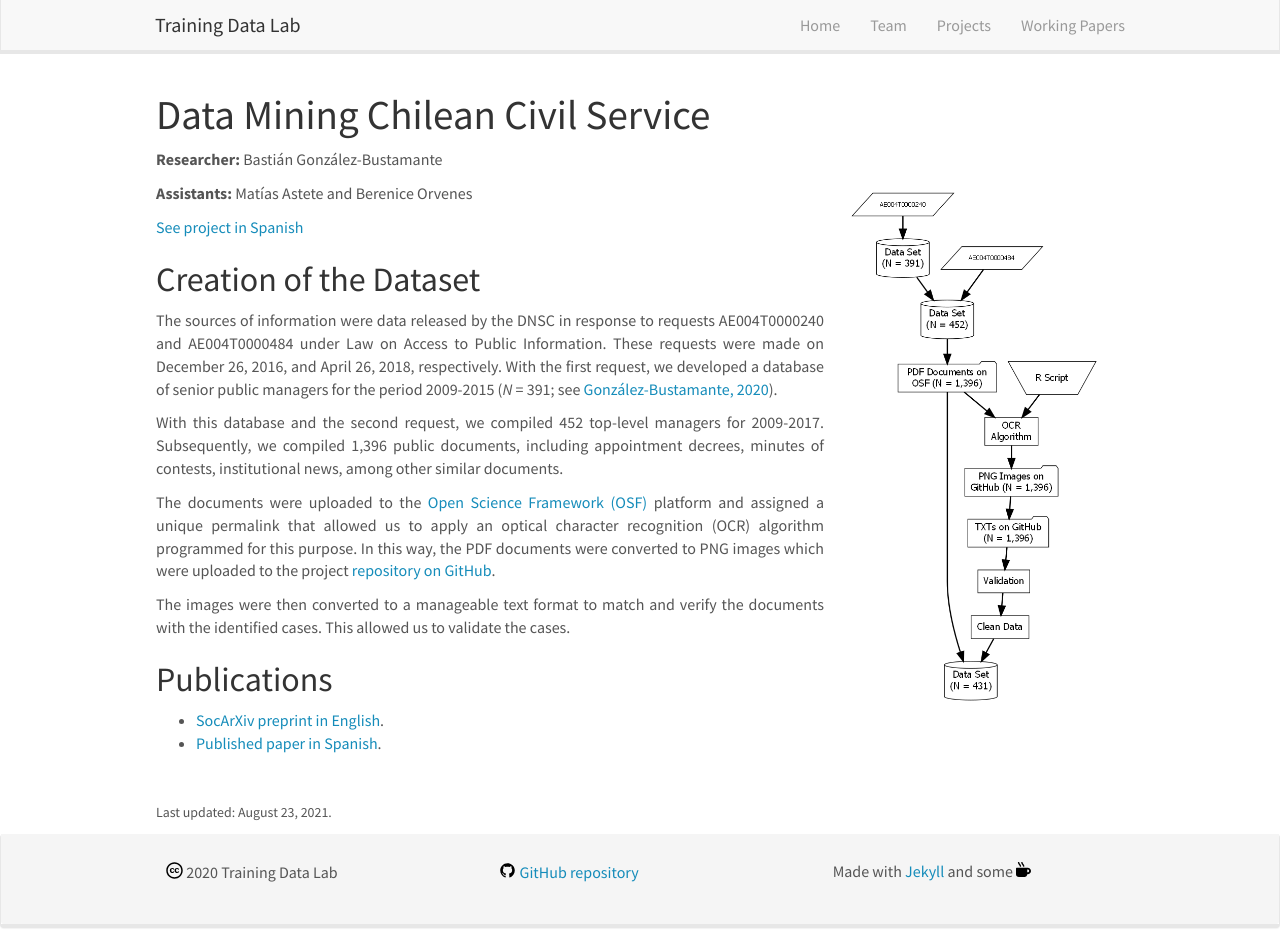
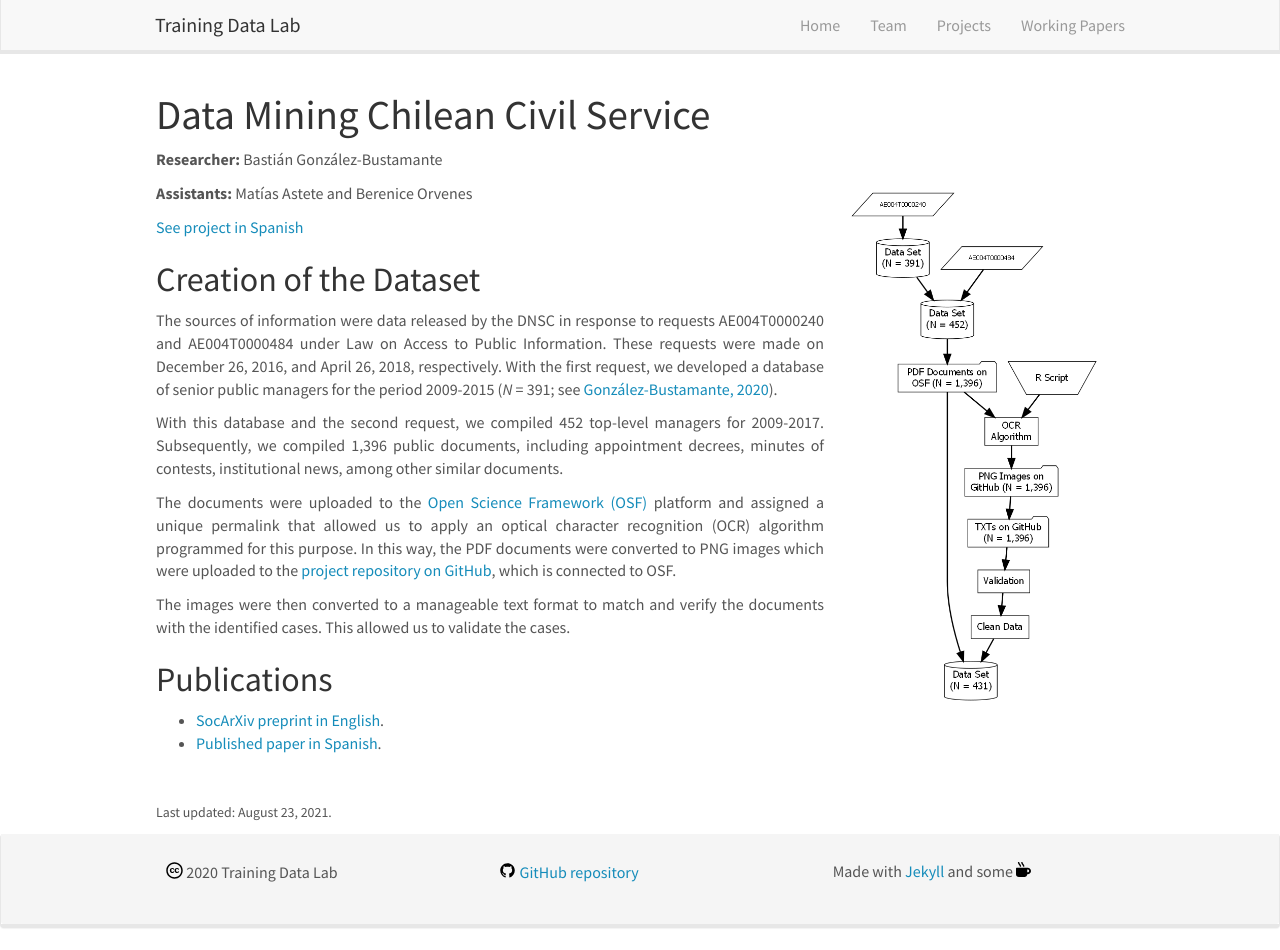
Before and after one commit to training-datalab/old-training-datalab.com, a Jekyll site: the page built from _pages/data-mining-civil-service.md, in a window 1280 px wide and 950 px high. Built offline with Jekyll 4.4.1, drawn with Linux system fonts in a browser that asks for light colours; nearby versions of some CDN libraries.

Commit message:
Update data-mining-civil-service.md

```diff
--- a/_pages/data-mining-civil-service.md
+++ b/_pages/data-mining-civil-service.md
@@ -22,7 +22,7 @@
 
 <p align="justify">With this database and the second request, we compiled 452 top-level managers for 2009-2017. Subsequently, we compiled 1,396 public documents, including appointment decrees, minutes of contests, institutional news, among other similar documents.</p>
 
-<p align="justify">The documents were uploaded to the <a href="https://doi.org/10.17605/OSF.IO/WBF6M" target="_blank">Open Science Framework (OSF)</a> platform and assigned a unique permalink that allowed us to apply an optical character recognition (OCR) algorithm programmed for this purpose. In this way, the PDF documents were converted to PNG images which were uploaded to the project <a href="https://github.com/bgonzalezbustamante" target="_blank">repository on GitHub</a>.</p>
+<p align="justify">The documents were uploaded to the <a href="https://doi.org/10.17605/OSF.IO/WBF6M" target="_blank">Open Science Framework (OSF)</a> platform and assigned a unique permalink that allowed us to apply an optical character recognition (OCR) algorithm programmed for this purpose. In this way, the PDF documents were converted to PNG images which were uploaded to the <a href="https://github.com/bgonzalezbustamante" target="_blank">project repository on GitHub</a>, which is connected to OSF.</p>
 
 <p align="justify">The images were then converted to a manageable text format to match and verify the documents with the identified cases. This allowed us to validate the cases.</p>
 
```
